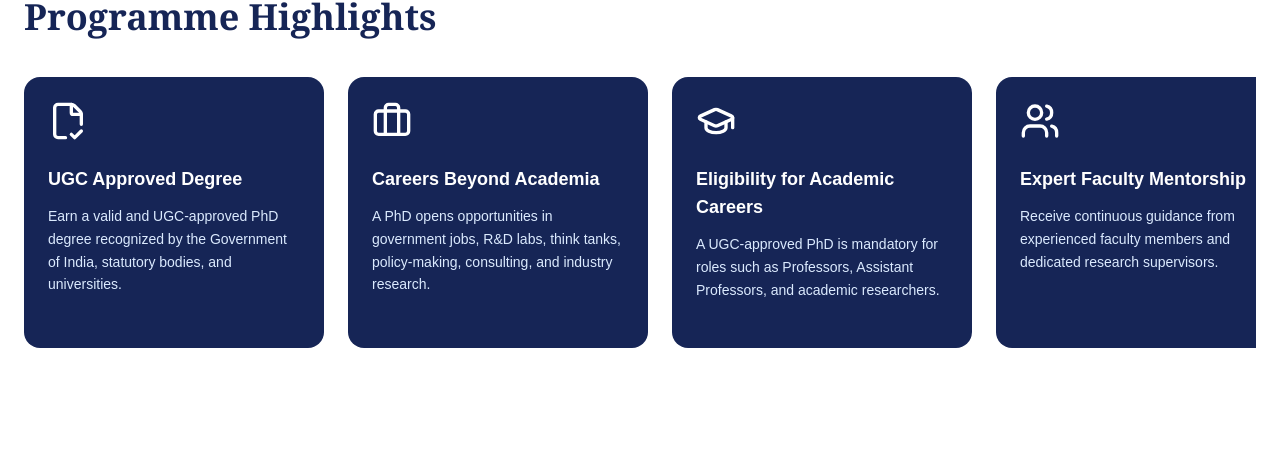
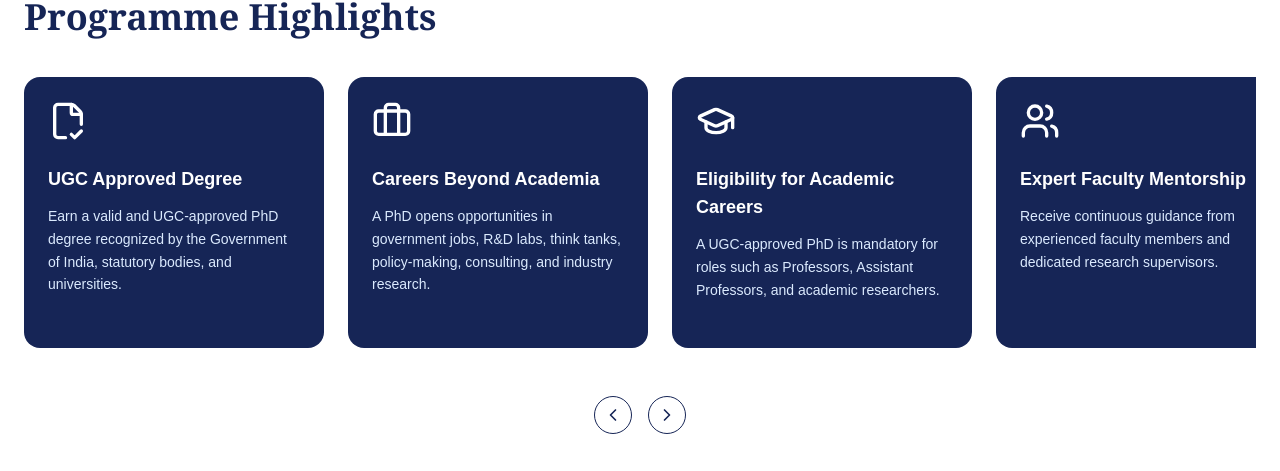
Before and after one commit to JatinBrandshow/accurate-btech-landing-page, a Next.js app: page / in a window 1280 px wide. Shown: the part 1483-1954 px from the top of the page. Before the commit the page ends 1887 px from the top, so only its background shows below. Built offline with nearby package versions, Linux system fonts and the light colour scheme.

Commit message:
New Changes

```diff
--- a/src/components/ProgrammeHighlights.js
+++ b/src/components/ProgrammeHighlights.js
@@ -12,6 +12,8 @@
     Globe,
     Award,
     TrendingUp,
+    ChevronLeft,
+    ChevronRight,
 } from "lucide-react";
 
 /* ===== HIGHLIGHTS DATA ===== */
@@ -79,12 +81,23 @@
 const ProgrammeHighlights = () => {
     const sliderRef = useRef(null);
 
+    const scrollByCard = (direction = "right") => {
+        const slider = sliderRef.current;
+        if (!slider) return;
+
+        const cardWidth = slider.children[0].offsetWidth + 24;
+        slider.scrollBy({
+            left: direction === "right" ? cardWidth : -cardWidth,
+            behavior: "smooth",
+        });
+    };
+
     useEffect(() => {
         const slider = sliderRef.current;
         if (!slider) return;
 
         const interval = setInterval(() => {
-            const cardWidth = slider.children[0].offsetWidth + 24; // card + gap
+            const cardWidth = slider.children[0].offsetWidth + 24;
             const maxScroll = slider.scrollWidth - slider.clientWidth;
 
             if (slider.scrollLeft >= maxScroll) {
@@ -92,7 +105,7 @@
             } else {
                 slider.scrollBy({ left: cardWidth, behavior: "smooth" });
             }
-        }, 3000); // 3 seconds
+        }, 3000);
 
         return () => clearInterval(interval);
     }, []);
@@ -102,8 +115,16 @@
             <div className="mx-auto max-w-7xl px-6">
                 <h2 className="text-4xl font-bold text-blue-950 font-serif">Programme Highlights</h2>
 
+                {/* SLIDER */}
                 <div className="relative mt-10">
-                    <div ref={sliderRef} className="flex gap-6 overflow-x-auto pb-4 scrollbar-hide scroll-smooth">
+                    <div
+                        ref={sliderRef}
+                        className="flex gap-6 overflow-x-auto pb-6 scroll-smooth [&::-webkit-scrollbar]:hidden"
+                        style={{
+                            scrollbarWidth: "none",
+                            msOverflowStyle: "none",
+                        }}
+                    >
                         {highlights.map((item, index) => {
                             const Icon = item.icon;
                             return (
@@ -115,6 +136,23 @@
                             );
                         })}
                     </div>
+
+                    {/* ARROWS */}
+                    <div className="mt-6 flex justify-center gap-4">
+                        <button
+                            onClick={() => scrollByCard("left")}
+                            className="rounded-full border border-blue-950 p-2 text-blue-950 hover:bg-blue-950 hover:text-white transition"
+                        >
+                            <ChevronLeft size={20} />
+                        </button>
+
+                        <button
+                            onClick={() => scrollByCard("right")}
+                            className="rounded-full border border-blue-950 p-2 text-blue-950 hover:bg-blue-950 hover:text-white transition"
+                        >
+                            <ChevronRight size={20} />
+                        </button>
+                    </div>
                 </div>
             </div>
         </section>
```
